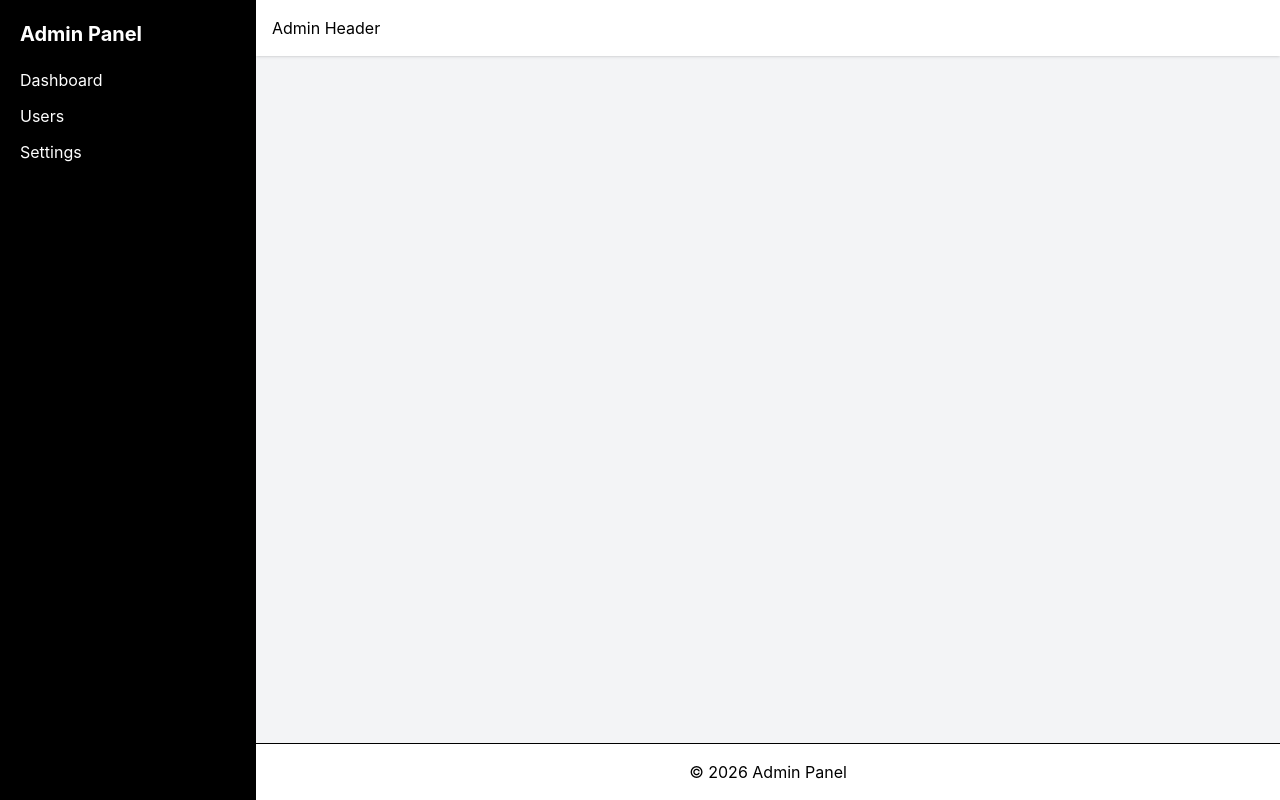
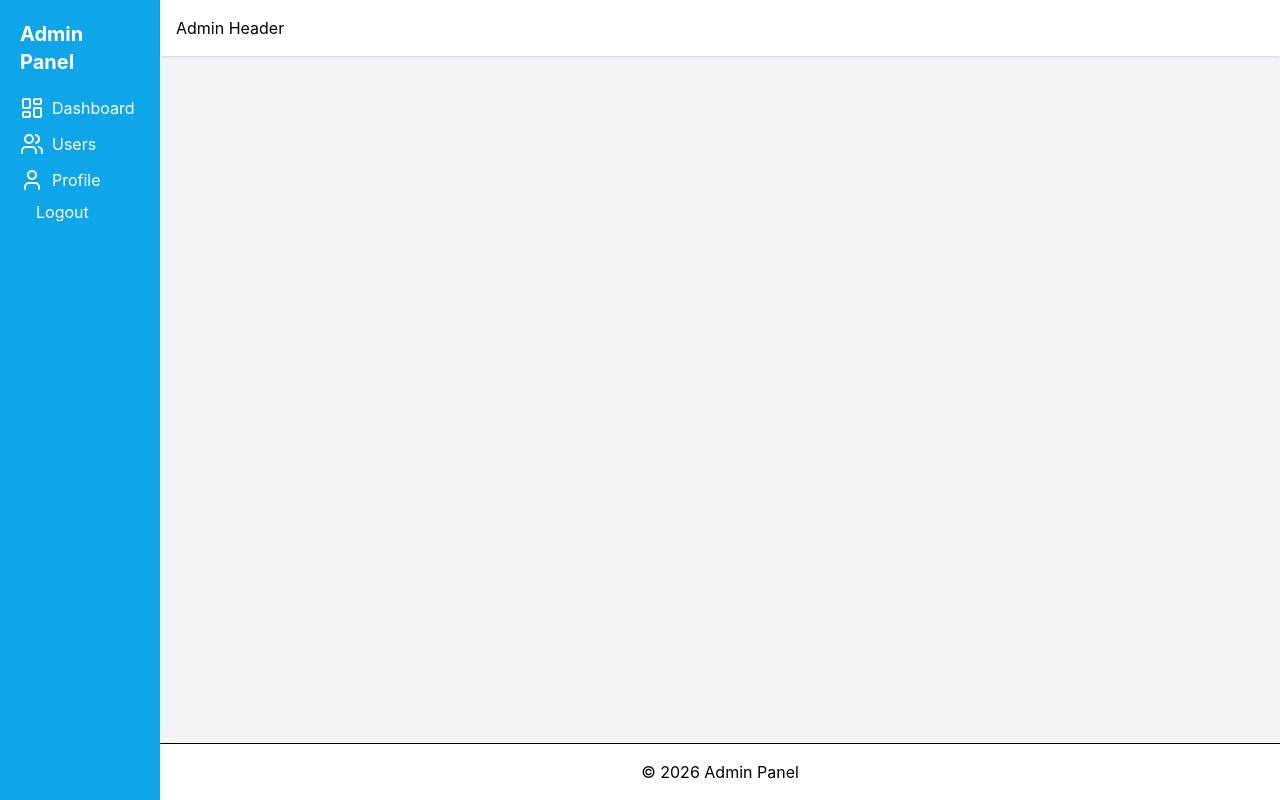
Before and after one commit to kunndnn/frontendTemplate, a React (Vite) app: page /admin in a window 1280 px wide. Built offline with nearby package versions, Linux system fonts and the light colour scheme.

Commit message:
feat: implement application router with code-splitting and add admin sidebar component

```diff
--- a/src/App.tsx
+++ b/src/App.tsx
@@ -1,53 +1,133 @@
 import { lazy, Suspense } from "react";
 
-import { BrowserRouter, Route, Routes } from "react-router-dom";
+import { createBrowserRouter, RouterProvider } from "react-router-dom";
 
+/* Website Pages */
+const Home = lazy(() => import("./pages/website/Home"));
+const About = lazy(() => import("./pages/website/About"));
 const NotFound = lazy(() => import("./pages/website/NotFound"));
 
+/* Admin Auth Pages */
 const Login = lazy(() => import("./pages/admin/auth/Login"));
 const Signup = lazy(() => import("./pages/admin/auth/Signup"));
+const ForgotPass = lazy(() => import("./pages/admin/auth/ForgotPass"));
 const ResetPass = lazy(() => import("./pages/admin/auth/ResetPass"));
-const ForgotPass = lazy(() => import("./pages/admin/auth/ForgotPass"));
 
+/* Admin Pages */
 const Dashboard = lazy(() => import("./pages/admin/Dashboard"));
 const Profile = lazy(() => import("./pages/admin/Profile"));
 const User = lazy(() => import("./pages/admin/User"));
 
-const Home = lazy(() => import("./pages/website/Home"));
-const About = lazy(() => import("./pages/website/About"));
-
+/* Layouts */
 const AdminLayout = lazy(() => import("./pages/layouts/AdminLayout"));
 
+/* Suspense Wrapper */
+const SuspenseWrapper = ({ children }: { children: React.ReactNode }) => {
+  return <Suspense fallback={<div>Loading...</div>}>{children}</Suspense>;
+};
+
+const router = createBrowserRouter([
+  /* Website Routes */
+  {
+    path: "/",
+    element: (
+      <SuspenseWrapper>
+        <Home />
+      </SuspenseWrapper>
+    ),
+  },
+  {
+    path: "/about",
+    element: (
+      <SuspenseWrapper>
+        <About />
+      </SuspenseWrapper>
+    ),
+  },
+  /* Admin Auth Routes */
+  {
+    path: "/admin/login",
+    element: (
+      <SuspenseWrapper>
+        <Login />
+      </SuspenseWrapper>
+    ),
+  },
+  {
+    path: "/admin/signup",
+    element: (
+      <SuspenseWrapper>
+        <Signup />
+      </SuspenseWrapper>
+    ),
+  },
+  {
+    path: "/admin/forgot-password",
+    element: (
+      <SuspenseWrapper>
+        <ForgotPass />
+      </SuspenseWrapper>
+    ),
+  },
+  {
+    path: "/admin/reset-password",
+    element: (
+      <SuspenseWrapper>
+        <ResetPass />
+      </SuspenseWrapper>
+    ),
+  },
+  /* Admin Layout Routes */
+  {
+    path: "/admin",
+    element: (
+      <SuspenseWrapper>
+        <AdminLayout />
+      </SuspenseWrapper>
+    ),
+    children: [
+      {
+        path: "dashboard",
+
+        element: (
+          <SuspenseWrapper>
+            <Dashboard />
+          </SuspenseWrapper>
+        ),
+      },
+
+      {
+        path: "profile",
+        element: (
+          <SuspenseWrapper>
+            <Profile />
+          </SuspenseWrapper>
+        ),
+      },
+
+      {
+        path: "users",
+        element: (
+          <SuspenseWrapper>
+            <User />
+          </SuspenseWrapper>
+        ),
+      },
+    ],
+  },
+  /* 404 */
+  {
+    path: "*",
+    element: (
+      <SuspenseWrapper>
+        <NotFound />
+      </SuspenseWrapper>
+    ),
+  },
+]);
+
 function App() {
-  return (
-    <BrowserRouter>
-      <Suspense fallback={<div>Loading...</div>}>
-        <Routes>
-          {/* Website Routes */}
-          <Route path="/" element={<Home />} />
-          <Route path="/about" element={<About />} />
-
-          {/* Admin Auth Routes */}
-          <Route path="/admin/login" element={<Login />} />
-          <Route path="/admin/signup" element={<Signup />} />
-          <Route path="/admin/forgot-password" element={<ForgotPass />} />
-          <Route path="/admin/reset-password" element={<ResetPass />} />
-
-          {/* Admin Protected Layout */}
-          <Route path="/admin" element={<AdminLayout />}>
-            <Route path="dashboard" element={<Dashboard />} />
-
-            <Route path="profile" element={<Profile />} />
-
-            <Route path="users" element={<User />} />
-          </Route>
-
-          {/* 404 */}
-          <Route path="*" element={<NotFound />} />
-        </Routes>
-      </Suspense>
-    </BrowserRouter>
-  );
+  return <RouterProvider router={router} />;
 }
 
 export default App;
--- a/src/pages/layouts/admin/Sidebar.tsx
+++ b/src/pages/layouts/admin/Sidebar.tsx
@@ -1,23 +1,27 @@
+import { User, LayoutDashboard, Users } from "lucide-react";
 import { NavLink } from "react-router-dom";
+import Button from "../../../components/Button";
 
 const adminSidebarLinks = [
-  { to: "/admin/dashboard", label: "Dashboard" },
-  { to: "/admin/users", label: "Users" },
-  { to: "/admin/settings", label: "Settings" },
+  { to: "/admin/dashboard", label: "Dashboard", icon: <LayoutDashboard /> },
+  { to: "/admin/users", label: "Users", icon: <Users /> },
+  { to: "/admin/profile", label: "Profile", icon: <User /> },
 ];
 
 const Sidebar = () => {
   return (
-    <aside className="w-64 bg-black text-white p-5">
+    <aside className="w-40 bg-primary text-white p-5 hidden md:block">
       <h1 className="text-xl font-bold mb-5">Admin Panel</h1>
-
       <nav className="flex flex-col gap-3">
         {adminSidebarLinks.map((link) => (
           <NavLink key={link.to} to={link.to}>
-            {link.label}
+            <div className="flex gap-2 text-white">
+              {link.icon} {link.label}
+            </div>
           </NavLink>
         ))}
       </nav>
+      <Button className="bg-error text-white">Logout</Button>
     </aside>
   );
 };
```
